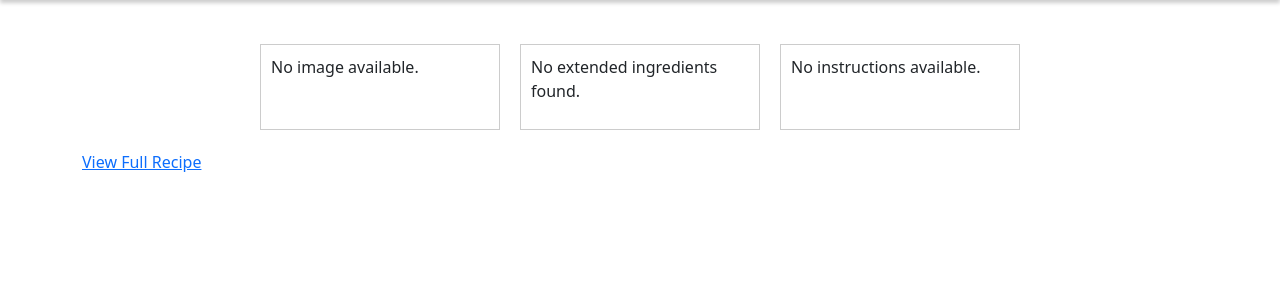
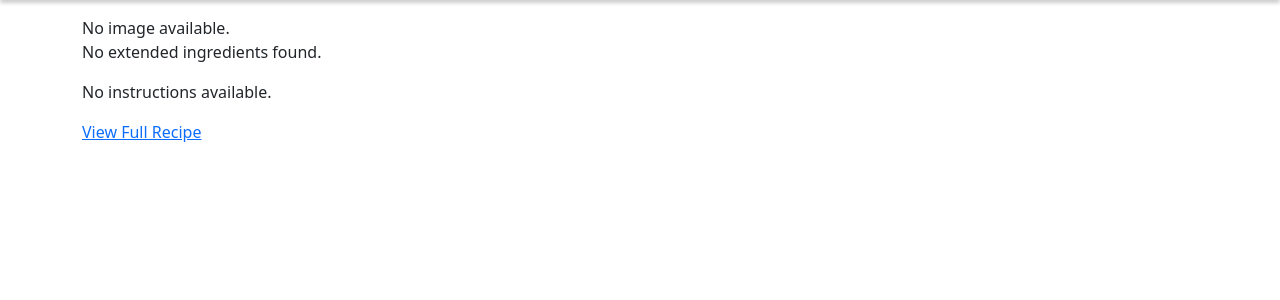
Before and after one commit to domibee/Cooking-Buddy, a Flask app: page /recipes/1 in a window 1280 px wide. Shown: the part 46-346 px from the top of the page. Run offline with Flask 3, Linux system fonts and the light colour scheme; data that the repository does not hold is empty; parts of the project's set-up code (start-up, migrations or seed data) failed here and were passed over; some libraries are stand-ins or nearby versions.

```diff
--- a/static/style.css
+++ b/static/style.css
@@ -51,6 +51,17 @@ img {
     border: lavender;
 }
 
+/* ===================Search Results==================== */
+
+.no-bullets {
+  list-style-type: none;
+}
+
+.grid-container{
+  border: none;
+}
+
+
 /* ================Recipes======================= */
 
 .recipe-container {
--- a/templates/base.html
+++ b/templates/base.html
@@ -19,9 +19,10 @@
           <a class="btn btn-sm btn-light" href="/user/login">Login</a>
         </li>
         {% else %}
-        <li class="nav-item"><a href="{{ url_for('show_user', id = g.user.id )}}">{{ g.user.username }}</a></li>
+        <li class="nav-item"><a href="{{ url_for('show_user', id = g.user.id )}}">{{ g.user.display_name }}</a></li>
         <li class="nav-item"><a href="/logout">Log out </a></li>
         {% endif %}
+
       </ul>
     </nav>
     <div class="container">
--- a/templates/recipes/show_recipe.html
+++ b/templates/recipes/show_recipe.html
@@ -2,18 +2,13 @@
 {% extends "base.html" %}
 
 {% block content %}
-  <div class="recipe-container">
     <h1>{{ recipe_info.title }}</h1>
-
-    <div class="grid-container">
-      <div class="grid-item">
         {% if recipe_info.image %}
           <img src="{{ recipe_info.image }}" alt="Dish Image">
         {% else %}
           No image available.
         {% endif %}
-      </div>
-      <div class="grid-item">
+
         {% if recipe_info.extendedIngredients %}
           <p>Ingredients:</p>
           <ul>
@@ -24,8 +19,7 @@
         {% else %}
           <p>No extended ingredients found.</p>
         {% endif %}
-      </div>
-      <div class="grid-item">
+
         {% if recipe_info.instructions %}
           <p>Preparation:</p>
           <ol>
@@ -36,8 +30,5 @@
         {% else %}
           <p>No instructions available.</p>
         {% endif %}
-      </div>
-    </div>
-  </div>
   <p><a href="{{ recipe_info.sourceUrl }}" target="_blank">View Full Recipe</a></p>
 {% endblock %}
--- a/templates/search.html
+++ b/templates/search.html
@@ -10,4 +10,6 @@
       <button class="btn btn-light">Search</button>
     </form>
   </div>
+
+
 {% endblock %}
```
Also changed, not shown: templates/user/profile.html (+14 -4 lines).
